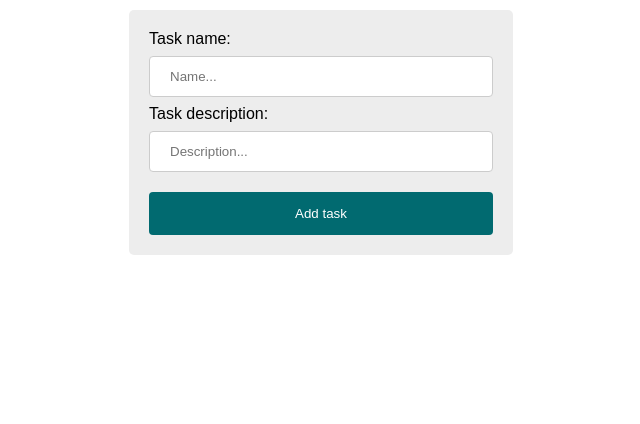
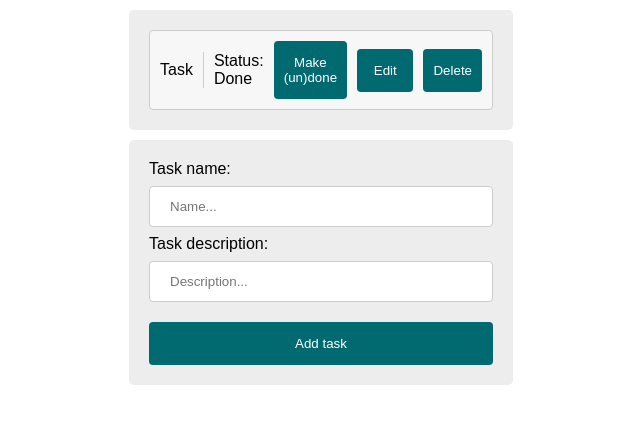
Before and after one commit to CaptainEmil/js-advanced-management-app, a plain HTML site: page index.html in a window 1280 px wide. Shown: the whole page, without its empty margins (319-959 px from the left). Drawn offline with Linux system fonts and the light colour scheme.

Commit message:
added task list layout

```diff
--- a/index.css
+++ b/index.css
@@ -19,7 +19,8 @@ input[type=text]{
     box-sizing: border-box;
 }
 
-input[type=submit] {
+input[type=submit],
+button {
     width: 100%;
     background-color: #016a70;
     color: white;
@@ -30,7 +31,29 @@ input[type=submit] {
     cursor: pointer;
 }
 
-input[type=submit]:hover {
+.edit-button,
+.delete-button,
+.status-button{
+    margin: 0;
+    padding: 14px 10px;
+    width: 110px;
+}
+
+.task-status{
+    border-left: 1px solid #ccc;
+    padding-left: 10px;
+    margin-right: auto;
+}
+
+#tasks-list li{
+    display: flex;
+    align-items: center;
+    justify-content:flex-end;
+    gap: 10px;
+}
+
+input[type=submit]:hover,
+button:hover {
     background-color: #018c94;
 }
 
--- a/index.html
+++ b/index.html
@@ -10,7 +10,15 @@
 </head>
 
 <body>
-
+    <ul id="tasks-list">
+        <li id="12345">
+            <span class="task-name">Task</span>
+            <span class="task-status">Status: Done</span>
+            <button class="status-button">Make (un)done</button>
+            <button class="edit-button">Edit</button>
+            <button class="delete-button">Delete</button>
+        </li>
+    </ul>
 
     <form id="add-task-form">
 
--- a/index.js
+++ b/index.js
@@ -0,0 +1,3 @@
+'use strict';
+
+console.clear();
```
